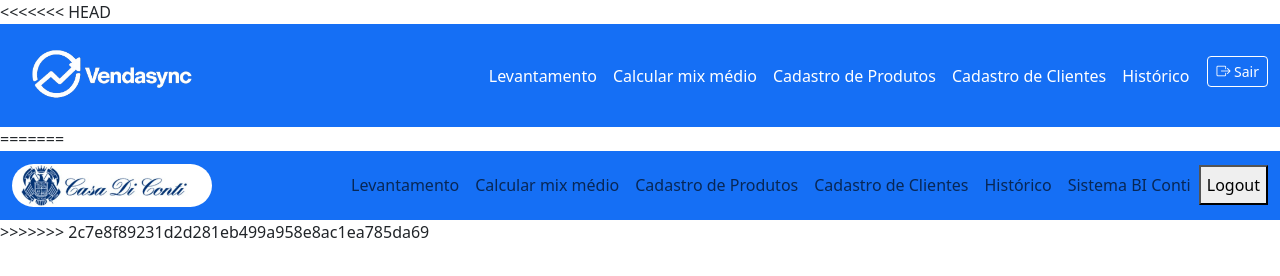
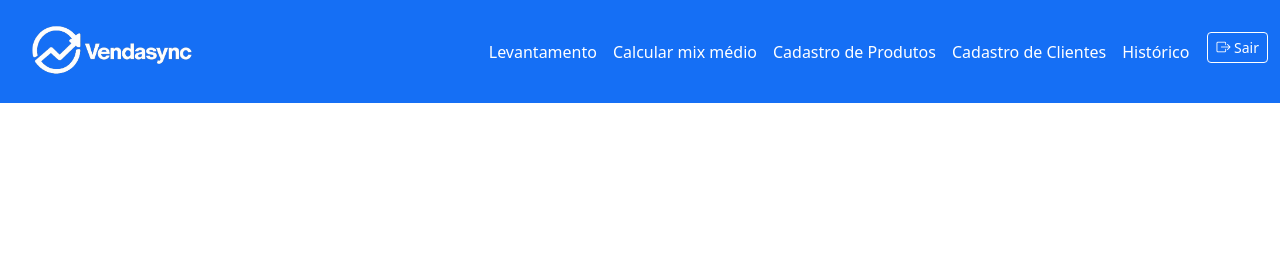
Before and after one commit to AzeredoFelipe/levantamento-estoque, a website built with Vite: page frontend/html/header.html in a window 1280 px wide. Built offline with nearby package versions, Linux system fonts and the light colour scheme.

Commit message:
Salva alterações atuais do header

```diff
--- a/frontend/html/header.html
+++ b/frontend/html/header.html
@@ -1,4 +1,3 @@
-<<<<<<< HEAD
 <!DOCTYPE html>
 <html lang="pt-BR">
 <head>
@@ -89,40 +88,3 @@
     </script>
 </body>
 </html>
-=======
-<nav class="navbar navbar-expand-lg navbar-light" style="background-color: #156FF5;">
-    <div class="container-fluid">
-        <a class="navbar-brand" href="/">
-            <img src="/Imagens/logoConti.jpg" alt="CASA DI CONTI" style="width:200px;" class="rounded-pill">
-        </a>
-        <button class="navbar-toggler" type="button" data-bs-toggle="collapse" data-bs-target="#navbarNav" aria-controls="navbarNav" aria-expanded="false" aria-label="Toggle navigation">
-            <span class="navbar-toggler-icon"></span>
-        </button>
-        <div class="collapse navbar-collapse" id="navbarNav">
-            <ul class="navbar-nav ms-auto">
-
-
-                <li class="nav-item">
-                    <a class="nav-link" href="levantamento.html">Levantamento</a>
-                </li>
-                <li class="nav-item">
-                    <a class="nav-link" href="acompanhamento.html">Calcular mix médio</a>
-                </li>
-                <li class="nav-item">
-                    <a class="nav-link" href="cadastro.html">Cadastro de Produtos</a>
-                </li>
-                <li class="nav-item">
-                    <a class="nav-link" href="cadastroCliente.html">Cadastro de Clientes</a>
-                </li>
-                <li class="nav-item">
-                    <a class="nav-link" href="/html/historico.html">Histórico</a>
-                </li>
-                <li class="nav-item">
-                    <a class="nav-link" href="https://pbi.doanalytics.com.br/">Sistema BI Conti</a>
-                </li>
-                <button id="logoutButton">Logout</button>
-            </ul>
-        </div>
-    </div>
-</nav>
->>>>>>> 2c7e8f89231d2d281eb499a958e8ac1ea785da69
```
